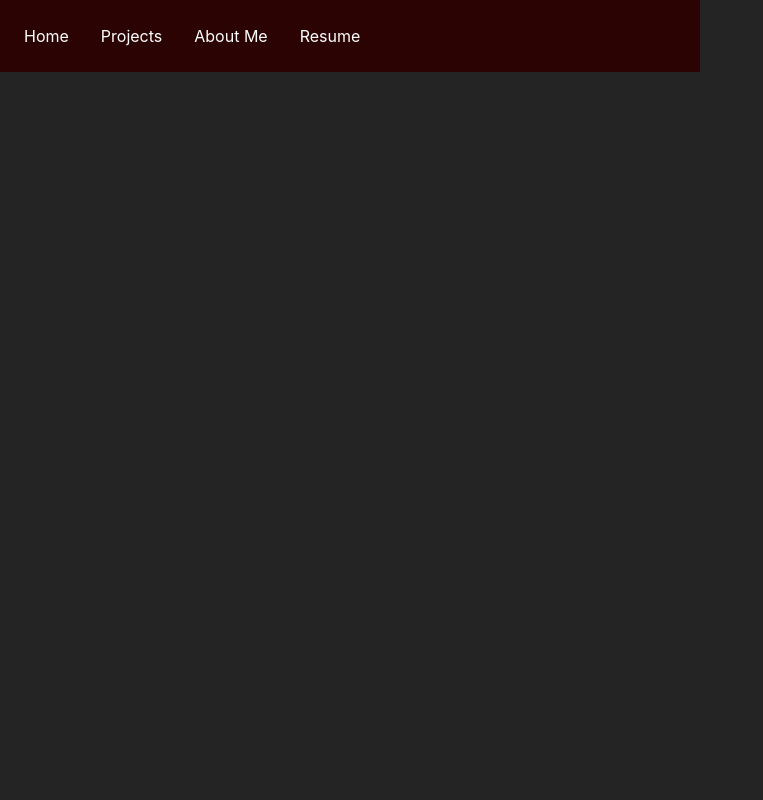
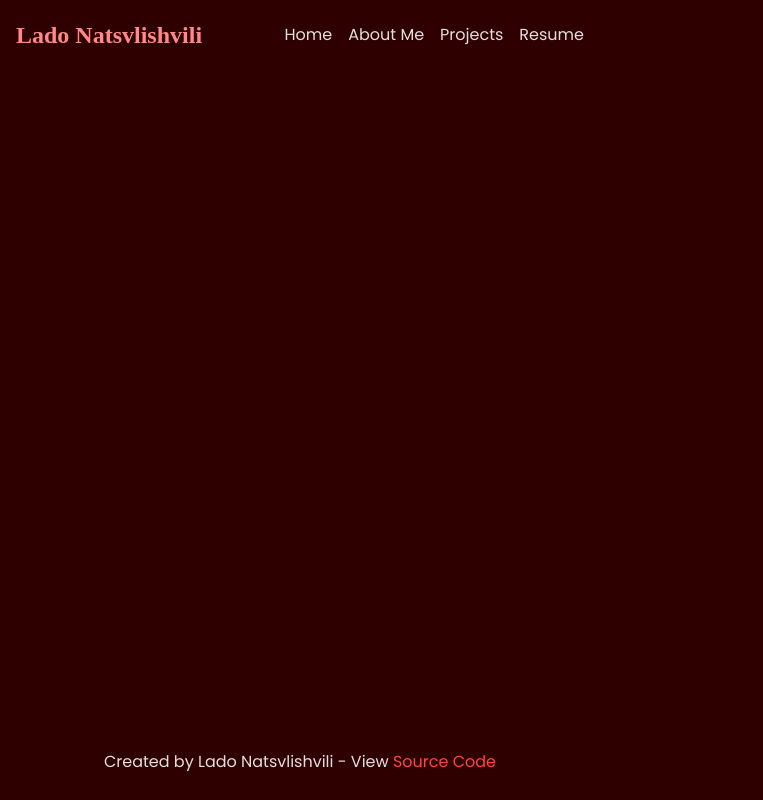
Before and after one commit to Didbocb/Personal-Website, a React (Vite) app: page / in a window 1280 px wide. Shown: the whole page, without its empty margins (0-763 px from the left). Built offline with nearby package versions, Linux system fonts and the light colour scheme.

Commit message:
added footer and working on centering all elements in app and main

```diff
--- a/src/App.jsx
+++ b/src/App.jsx
@@ -1,19 +1,23 @@
-import './css/App.css'
-import Navbar from './components/Navbar'
+import React from 'react';
+import './css/App.css';
+import Navbar from './components/Navbar';
+import Footer from './components/Footer';
+import { BrowserRouter as Router } from 'react-router-dom';
 
 function App() {
-
   return (
     <div className='App'>
+      <Router>
         <div className='app-content'>
           <Navbar />
+          <main>
+
+          </main>
+          <Footer />
         </div>
-
-        <main>
-
-        </main>
+      </Router>
     </div>
-  )
+  );
 }
 
-export default App
+export default App;
--- /dev/null
+++ b/src/components/Footer.jsx
@@ -0,0 +1,13 @@
+import '../css/Footer.css';
+
+function Footer() {
+    return (
+        <footer>
+            <p>Created by Lado Natsvlishvili - View&nbsp;
+                <a href="https://github.com/Didbocb/Personal-Website" target="_blank" className="text-link">Source Code</a>
+            </p>
+        </footer>
+    )
+}
+
+export default Footer;
--- a/src/components/Navbar.jsx
+++ b/src/components/Navbar.jsx
@@ -1,13 +1,14 @@
-import React from 'react'
+import React from 'react';
 import { Link } from "react-router-dom";
-import { AiOutlineMenu } from 'react-icons/ai'
-import '../css/Navbar.css'
+import { AiOutlineMenu } from 'react-icons/ai';
 import { motion } from "framer-motion";
+import '../css/Navbar.css';
 
+// Animation variant for the header
 const loadAnimation = {
-    initial: { y: "-100%" },
+    initial: { y: "-200%" },
     animate: { y: 0 },
-}
+};
 
 const Navbar = () => {
     return (
@@ -18,16 +19,22 @@ const Navbar = () => {
             transition={{ duration: 0.6, type: "spring", stiffness: 100, damping: 10 }}
         >
             <nav className="navbar">
-
+                {/* Link to the home page */}
+                <Link to={'/'}>
+                    <div className="navbar-logo">
+                        <h2 className='h1'>Lado Natsvlishvili</h2>
+                    </div>
+                </Link>
+                {/* List of navigation links */}
                 <ul className="navbar-links">
-                    <li className="navbar-link">Home</li>
-                    <li className="navbar-link">Projects</li>
-                    <li className="navbar-link">About Me</li>
-                    <li className="navbar-link">Resume</li>
+                    <li><Link to="/" className="navbar-text-link">Home</Link></li>
+                    <li><Link to="/about" className="navbar-text-link">About Me</Link></li>
+                    <li><Link to="/projects" className="navbar-text-link">Projects</Link></li>
+                    <li><Link to="/resume" className="navbar-text-link">Resume</Link></li>
                 </ul>
             </nav>
         </motion.header>
-    )
+    );
 }
 
-export default Navbar
+export default Navbar;
--- a/src/css/App.css
+++ b/src/css/App.css
@@ -1,3 +1,4 @@
+/* Styles for section headers */
 .section-header {
   --underline-offset: 0.3ch;
 
@@ -6,4 +7,74 @@
   text-decoration-thickness: 0.25ch;
   text-underline-offset: var(--underline-offset);
   text-indent: 0.5rem;
+  margin: 0 auto;
 }
+
+/* Styles for paragraphs within text sections */
+.text-section p {
+  text-indent: 2rem;
+  overflow-wrap: break-word;
+  hyphens: auto;
+}
+
+/* Center text alignment */
+.text-center {
+  text-align: center;
+}
+
+/* Center align within container */
+.align-center {
+  align-self: center;
+}
+
+/* Break long words in text */
+.break-word {
+  overflow-wrap: break-word;
+  hyphens: auto;
+}
+
+/* Styles for text links */
+.text-link {
+  text-underline-offset: 0.25ch;
+  color: var(--fg-tertiary);
+  transition: filter 0.4s;
+}
+
+.text-link:hover {
+  filter: opacity(70%);
+}
+
+.text-link:active {
+  transition: filter 0.2s;
+  filter: opacity(40%);
+}
+
+/* Styles for back-to-top links */
+.back-to-link {
+  color: var(--fg-varient);
+  position: relative;
+  display: inline-block;
+  cursor: pointer;
+}
+
+.back-to-link::before {
+  content: "";
+  position: absolute;
+  left: 0;
+  bottom: 0;
+  width: 0;
+  height: 2px;
+  background-color: var(--fg-tertiary);
+  transition: width 0.25s ease-out;
+}
+
+.back-to-link:hover::before {
+  width: 100%;
+}
+
+/* Resize main element */
+@media only screen and (max-width: calc(600px + 4ch)) {
+  main {
+      width: calc(100% - 2ch) !important;
+  }
+}
--- /dev/null
+++ b/src/css/Footer.css
@@ -0,0 +1,7 @@
+footer {
+    text-align: center;
+    margin-bottom: 2.5ch;
+}
+footer a {
+    color: var(--fg-secondary);
+}
--- a/src/css/Navbar.css
+++ b/src/css/Navbar.css
@@ -1,47 +1,49 @@
+/* Styles for the header */
 header {
   z-index: 1;
   position: sticky;
   top: 0;
   background: var(--bg-header);
   backdrop-filter: blur(7px);
-  -webkit-backdrop-filter: blur(7x);
+  -webkit-backdrop-filter: blur(7px);
 }
 
+/* Styles for the navbar */
 .navbar {
   display: flex;
+  align-items: center;
   justify-content: space-between;
-    align-items: center;
   padding: 1rem;
   margin: 0 auto;
   background-color: var(--bg-primary);
   color: white;
-    min-width: 700px;
 }
 
+/* Styles for the navbar logo */
 .navbar-logo {
-    font-size: 24px;
+  font-family: 'Tilt Neon';
   cursor: pointer;
+  color: var(--fg-varient);
 }
 
+/* Styles for the navbar links */
 .navbar-links {
   list-style: none;
   display: flex;
   gap: 1rem;
 }
 
+/* Styles for individual navbar links */
 .navbar-link {
   cursor: pointer;
   padding: 0.5rem;
   border-radius: 5px;
 }
 
-  .navbar-link:hover {
-    background-color: #555;
-  }
-
+/* Styles for text-based navbar links */
 .navbar-text-link {
   text-decoration: none;
-    color: var(--bg-secondary);
+  color: var(--fg-primary);
   transition: color 0.4s;
 }
 
--- a/src/css/index.css
+++ b/src/css/index.css
@@ -1,65 +1,91 @@
+@import url("https://fonts.googleapis.com/css2?family=Poppins:wght@400;600&display=swap");
+
+/* Root styles */
 :root {
-  --bg-primary: #2c0303;
-  --bg-secondary: #443838;
+  --bg-primary: #2E0000;
+  --bg-secondary: #1E1E1E;
   --bg-header: rgba(68, 5, 5, 0.8);
   --fg-primary: rgba(255, 255, 255, 0.87);
-  --fg-secondary: #ddc2ff;
-  --fg-tertiary: #ff69c0;
-  --fg-varient: #da0303;
-  --error: #cf6679;
+  --fg-secondary: #DDDDDD;
+  --fg-tertiary: #FF4444;
+  --fg-varient: #FF8888;
+  --error: #CF6679;
 
-  font-family: Inter, system-ui, Avenir, Helvetica, Arial, sans-serif;
-  line-height: 1.5;
+  font-family: "Poppins", -apple-system, BlinkMacSystemFont, "Segoe UI", Roboto, Oxygen-Sans, Ubuntu, Cantarell, "Helvetica Neue", sans-serif;
+  line-height: 1.6;
   font-weight: 400;
 
-  color-scheme: light dark;
-  color: rgba(255, 255, 255, 0.87);
-  background-color: #242424;
+  color: var(--fg-primary);
+  background-color: var(--bg-primary);
 
   font-synthesis: none;
   text-rendering: optimizeLegibility;
   -webkit-font-smoothing: antialiased;
   -moz-osx-font-smoothing: grayscale;
   -webkit-text-size-adjust: 100%;
-
+  margin: 0 auto;
 }
 
+/* Custom scrollbar styles */
 ::-webkit-scrollbar {
   width: 8px;
 }
 
-.app-content {
-  min-height: 100vh;
-  display: flex;
-  flex-direction: column;
+::-webkit-scrollbar-track {
+  background: var(--bg-secondary);
 }
 
-*,
-*::before,
-*::after {
+::-webkit-scrollbar-thumb {
+  background: var(--fg-varient);
+  border-radius: 0.4vw;
+}
+
+* {
   margin: 0;
   padding: 0;
   box-sizing: border-box;
 }
 
+/* Container for app content */
+.app-content {
+  width: 100%;
+  min-height: 100vh;
+  display: flex;
+  flex-direction: column;
+  margin: 0 auto;
+}
+
+/* Main content area */
+main {
+  flex: 1;
+  margin: 4ch auto !important;
+  width: 600px;
+}
+
+/* Hyperlink styles */
 a {
   font-weight: 500;
-  color: #646cff;
+  color: var(--fg-varient);
   text-decoration: inherit;
-}
-a:hover {
-  color: #535bf2;
+  transition: color 0.4s;
 }
 
+a:hover {
+  color: var(--fg-tertiary);
+}
+
+/* Body styles */
 body {
-  margin: 0;
+  margin: 0 auto;
+  width: 100%;
   display: flex;
   place-items: center;
   min-width: 320px;
   min-height: 100vh;
 }
 
-h1 {
-  font-size: 3.2em;
-  line-height: 1.1;
+@media only screen and (min-width: 1920px) {
+  main {
+    width: calc(100vw / 3) !important;
+  }
 }
```
Also changed, not shown: src/main.jsx (line endings or trailing spaces). Lines whose indentation alone changed are shown as unchanged.
